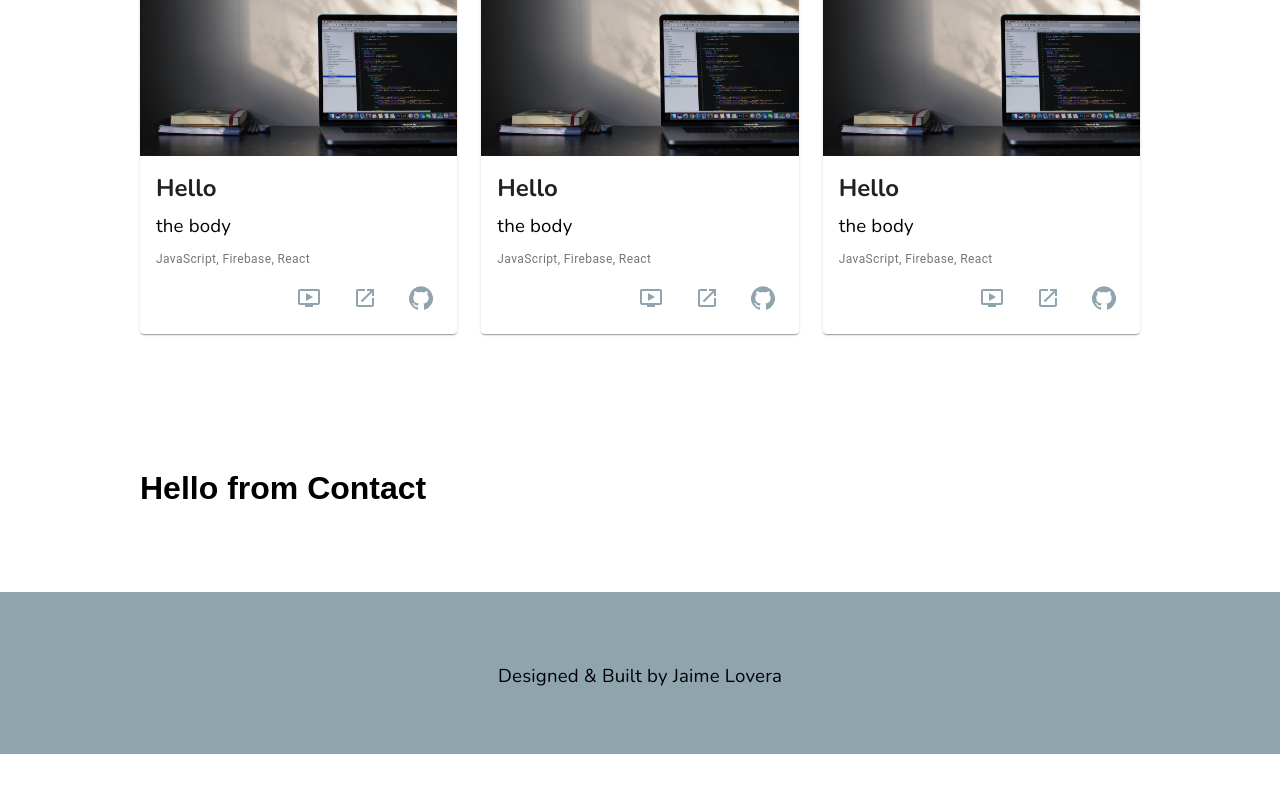
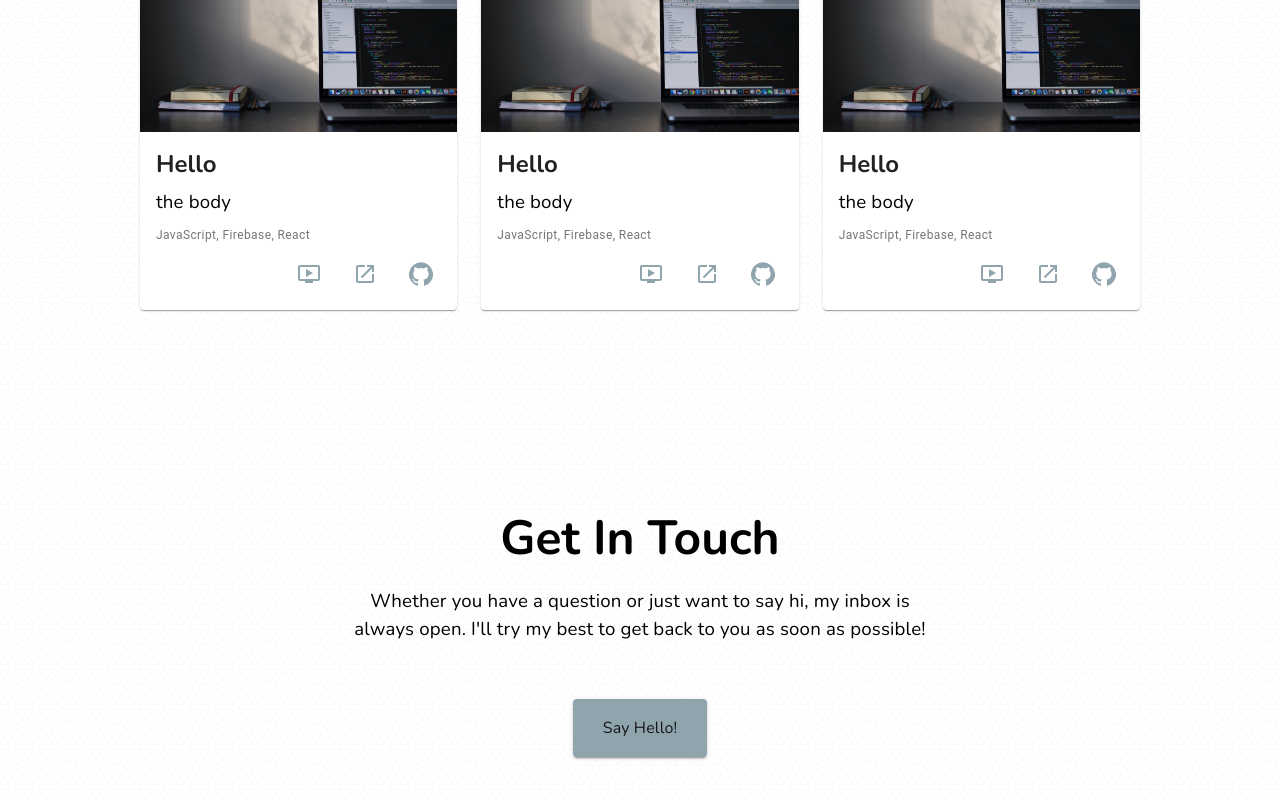
Before and after one commit to jaimelovera/online-portfolio-v3, a React (Create React App) app: page / in a window 1280 px wide. Shown: the part 1998-2798 px from the top of the page. Before the commit the page ends 2752 px from the top, so only its background shows below. Built offline with nearby package versions, Linux system fonts and the light colour scheme.

Commit message:
finished contact section and added a suble background to the entire page

```diff
--- a/src/App.css
+++ b/src/App.css
@@ -2,6 +2,7 @@
 
 html,
 body {
+  background-color: #90a4ae;
   font-family: sans-serif, "Roboto";
   margin: 0;
 }
@@ -12,7 +13,13 @@ a {
 
 .section-container {
   /* Every section component has this class as the parent div */
-  padding: 64px 20px 64px 20px;
+  background-image: linear-gradient(
+      to bottom,
+      rgba(255, 255, 255, 0.8),
+      rgba(255, 255, 255, 0.8)
+    ),
+    url(./img/webb.png);
+  padding: 64px 20px 0px 20px;
 }
 
 .content-container {
--- a/src/components/sections/contact/Contact.js
+++ b/src/components/sections/contact/Contact.js
@@ -4,10 +4,22 @@ import React from "react";
 import { withStyles } from "@material-ui/core/styles";
 import Grid from "@material-ui/core/Grid";
 import Typography from "@material-ui/core/Typography";
+import Button from "@material-ui/core/Button";
 
 const styles = (theme) => ({
   sectionContainer: {
-    paddingTop: 50,
+    padding: "200px 0 200px 0",
+  },
+  contactContainer: {
+    margin: "0 auto 0 auto",
+    maxWidth: 600,
+  },
+  contactBody: {
+    textAlign: "center",
+    padding: "5px 0 40px 0",
+  },
+  contactButton: {
+    padding: "15px 30px 15px 30px",
   },
 });
 
@@ -17,7 +29,36 @@ function Contact(props) {
   return (
     <div className={`section-container ${classes.sectionContainer}`}>
       <div className="content-container">
-        <h1>Hello from Contact</h1>
+        <div className={classes.contactContainer}>
+          <Grid
+            container
+            direction="column"
+            justify="center"
+            alignItems="center"
+            spacing={2}
+          >
+            <Grid item>
+              <Typography variant="h3">Get In Touch</Typography>
+            </Grid>
+            <Grid item>
+              <Typography variant="body1" className={classes.contactBody}>
+                Whether you have a question or just want to say hi, my inbox is
+                always open. I'll try my best to get back to you as soon as
+                possible!
+              </Typography>
+            </Grid>
+            <Grid item>
+              <Button
+                variant="contained"
+                color="primary"
+                href="mailto:lovera.jaime@gmail.com"
+                className={classes.contactButton}
+              >
+                <Typography variant="subtitle1">Say Hello!</Typography>
+              </Button>
+            </Grid>
+          </Grid>
+        </div>
       </div>
     </div>
   );
--- a/src/components/sections/footer/Footer.js
+++ b/src/components/sections/footer/Footer.js
@@ -3,7 +3,6 @@ import React from "react";
 // Material-UI Stuff
 import { withStyles } from "@material-ui/core/styles";
 import Grid from "@material-ui/core/Grid";
-import Typography from "@material-ui/core/Typography";
 import Link from "@material-ui/core/Link";
 import Hidden from "@material-ui/core/Hidden";
 
@@ -13,9 +12,11 @@ import LinkedInIcon from "@material-ui/icons/LinkedIn";
 
 const styles = (theme) => ({
   sectionContainer: {
+    backgroundImage: "none",
     backgroundColor: theme.palette.primary.main,
     color: theme.palette.grey[100],
     paddingTop: 50,
+    paddingBottom: 75,
   },
   footerLinkIcons: {
     fontSize: "2em",
--- a/src/components/sections/projects/Projects.js
+++ b/src/components/sections/projects/Projects.js
@@ -9,7 +9,7 @@ import Typography from "@material-ui/core/Typography";
 
 const styles = (theme) => ({
   sectionContainer: {
-    paddingTop: 60,
+    paddingTop: 100,
   },
   projectsTitle: {
     margin: "0 0 20px 0",
```
Also changed, not shown: src/img/webb.png (added).
